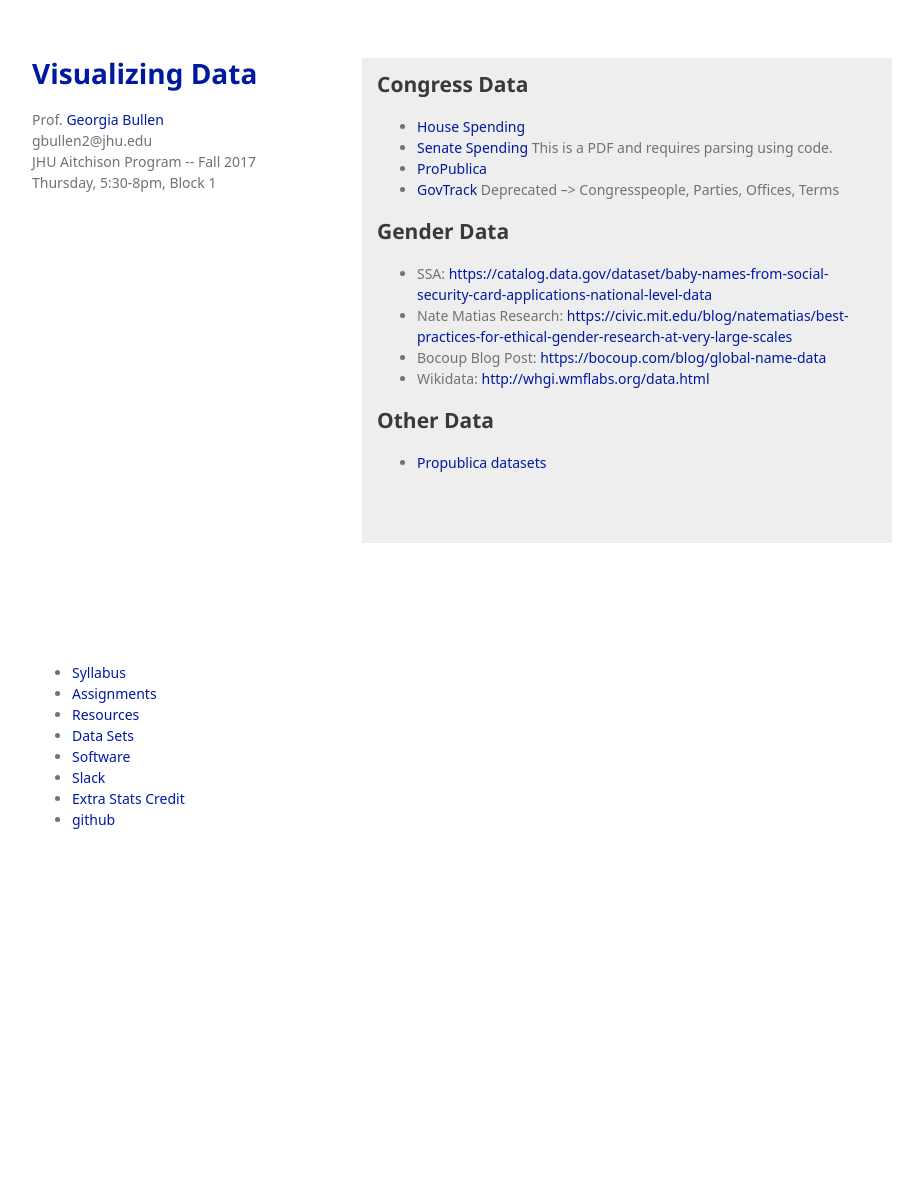
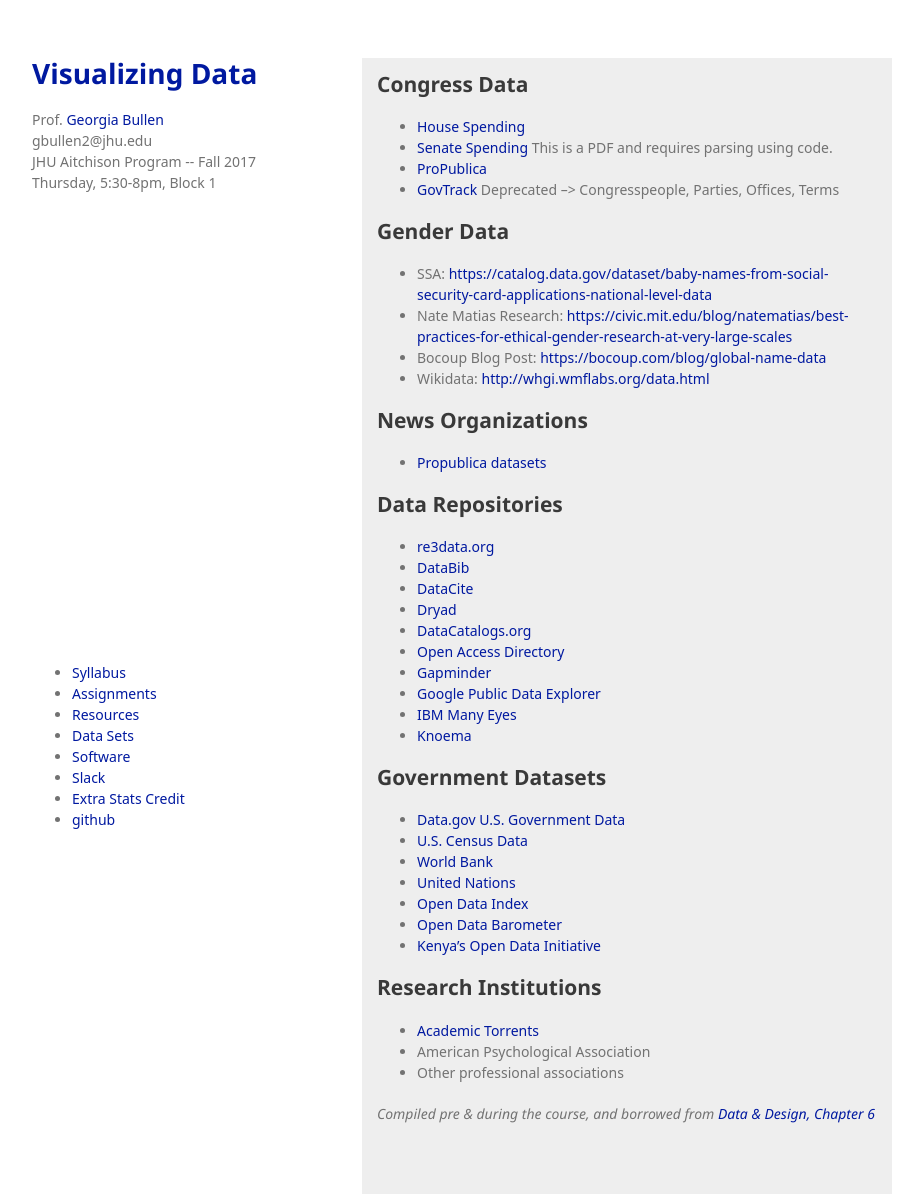
Before and after one commit to georgiamoon/jhu-dv-2017, a Jekyll site: the page built from data-sets.md, in a window 1280 px wide. Shown: the whole page, without its empty margins (178-1101 px from the left). Built offline with Jekyll 4.4.1, drawn with Linux system fonts in a browser that asks for light colours; some web fonts are replaced; our own code applies the rules of GitHub Pages for plain Markdown files; a script that is not in the unit is left out; before the commit the page ends 900 px from its top, so only the background shows below that.

Commit message:
Update data-sets.md

```diff
--- a/data-sets.md
+++ b/data-sets.md
@@ -12,6 +12,37 @@
 - Bocoup Blog Post: [https://bocoup.com/blog/global-name-data](https://bocoup.com/blog/global-name-data)
 - Wikidata: [http://whgi.wmflabs.org/data.html](http://whgi.wmflabs.org/data.html)
 
-## Other Data
+## News Organizations
 
 - [Propublica datasets](https://www.propublica.org/datastore/datasets)
+
+## Data Repositories
+
+- [re3data.org](http://www.re3data.org/)
+- [DataBib](http://databib.org/)
+- [DataCite](http://www.datacite.org/)
+- [Dryad](http://datadryad.org/)
+- [DataCatalogs.org](http://datacatalogs.org/)
+- [Open Access Directory](http://oad.simmons.edu/oadwiki/Data_repositories)
+- [Gapminder](http://www.gapminder.org/data)
+- [Google Public Data Explorer](https://www.google.com/publicdata/directory)
+- [IBM Many Eyes](http://www.manyeyes.com/software/analytics/manyeyes/datasets)
+- [Knoema](http://knoema.com/atlas//)
+
+## Government Datasets
+
+- [Data.gov U.S. Government Data](https://www.data.gov/)
+- [U.S. Census Data](https://www.census.gov/data.html)
+- [World Bank](http://data.worldbank.org/)
+- [United Nations](http://data.un.org/)
+- [Open Data Index](https://index.okfn.org/)
+- [Open Data Barometer](http://www.opendataresearch.org/project/2013/odb)
+- [Kenya’s Open Data Initiative](https://opendata.go.ke/)
+
+## Research Institutions
+- [Academic Torrents](http://academictorrents.com/)
+- American Psychological Association
+- Other professional associations
+
+
+*Compiled pre & during the course, and borrowed from [Data & Design, Chapter 6](https://infoactive.co/data-design/ch06.html)*
```
